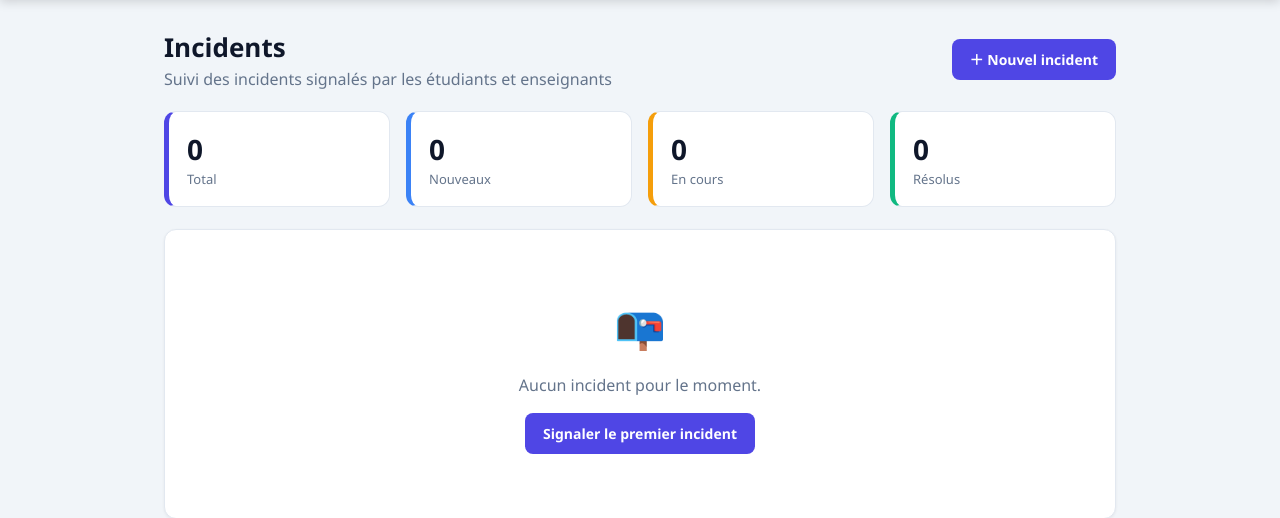
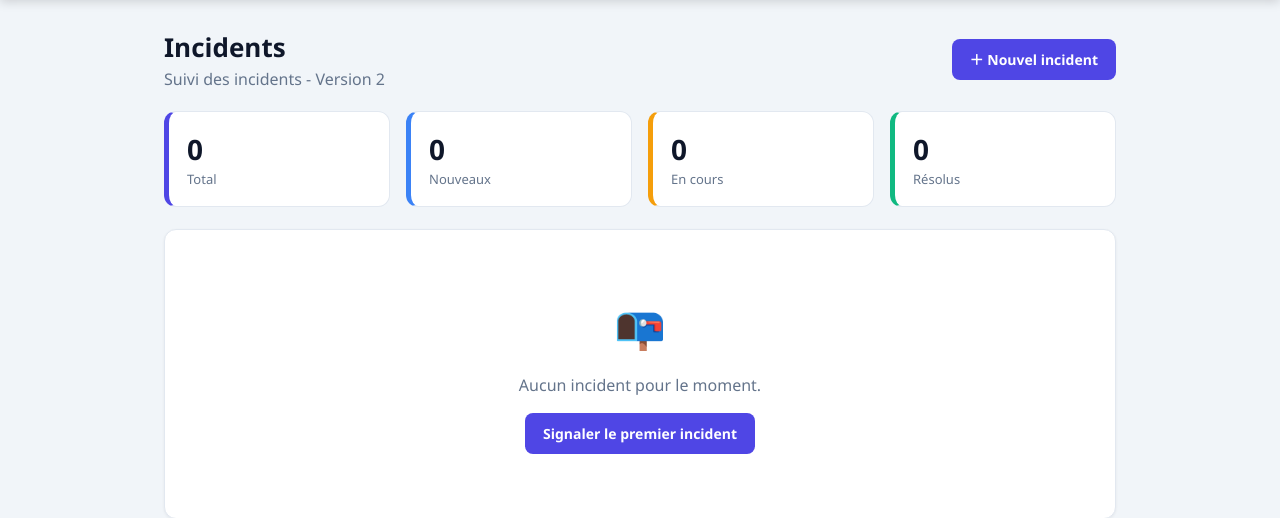
Before and after one commit to emna797/gestion-incidents, a Flask app: page / in a window 1280 px wide. Shown: the part 62-580 px from the top of the page. Run offline with Flask 3, Linux system fonts and the light colour scheme; data that the repository does not hold is empty.

Commit message:
feat: mise à jour du sous-titre de la page d'accueil (v2)

```diff
--- a/app/templates/index.html
+++ b/app/templates/index.html
@@ -4,7 +4,7 @@
 <div class="page-head">
   <div>
     <h1>Incidents</h1>
-    <div class="muted">Suivi des incidents signalés par les étudiants et enseignants</div>
+    <div class="muted">Suivi des incidents - Version 2</div>
   </div>
   <a class="btn" href="{{ url_for('add_incident') }}">＋ Nouvel incident</a>
 </div>
```
